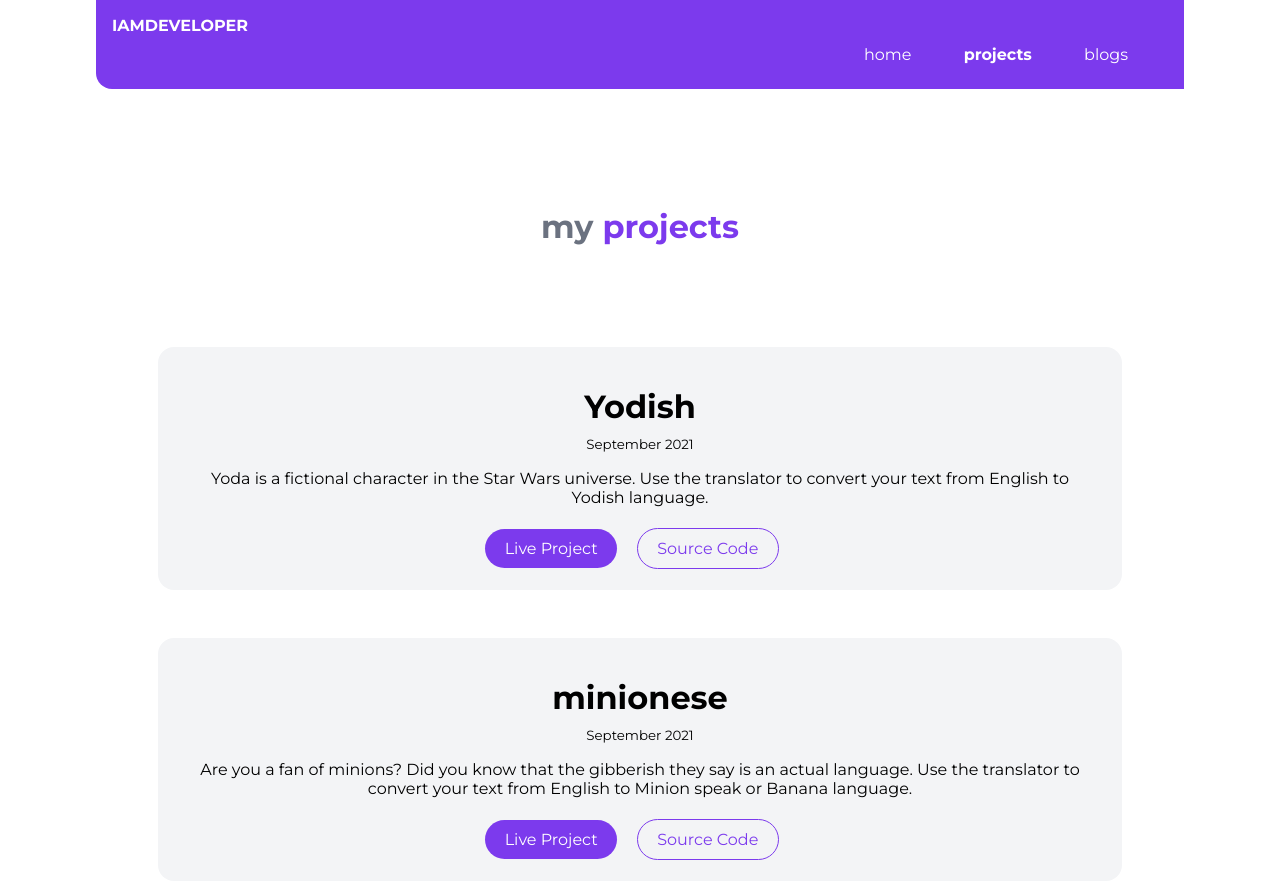
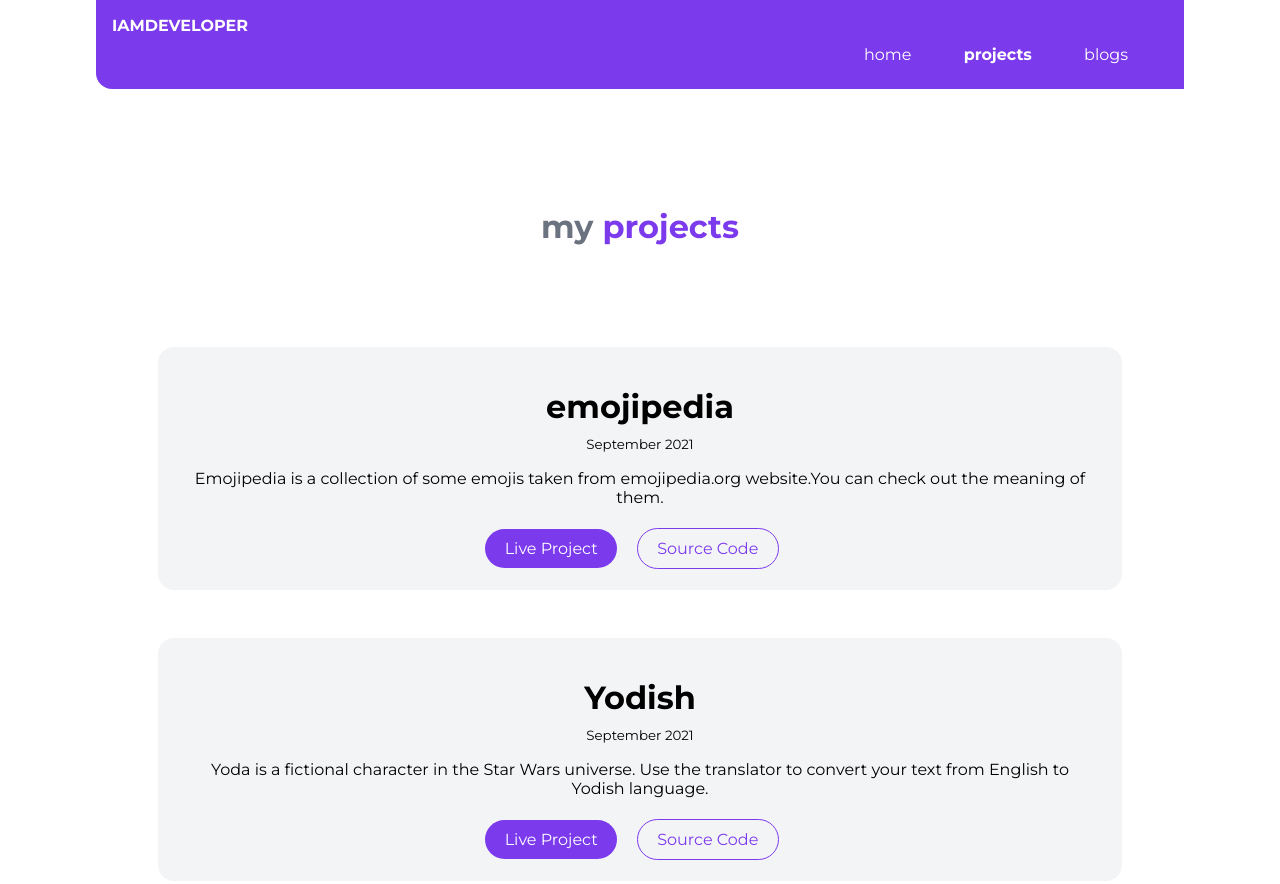
Before and after one commit to AtulPant2704/atulpant-site, a plain HTML site: page projects.html in a window 1280 px wide. Shown: the top 884 px of the page. Drawn offline with Linux system fonts and the light colour scheme.

Commit message:
added new project

```diff
--- a/projects.html
+++ b/projects.html
@@ -26,6 +26,15 @@
         <h1 class="hero-heading">my <span class="heading-inverted"> projects</span></h1>
     </header>
     <ul class="list-non-bullet">
+        <li>
+            <div class="showcase-list container container-center ow">
+                <h1>emojipedia</h1>
+                <small>September 2021</small>
+                <p>Emojipedia is a collection of some emojis taken from emojipedia.org website.You can check out the meaning of them.</p>
+                <a class="link link-primary" href="https://emojisproject.netlify.app/">Live Project</a>
+                <a class="link link-secondary" href="https://github.com/AtulPant2704/emojipedia">Source Code</a>
+            </div>
+        </li>
         <li>
             <div class="showcase-list container container-center ow">
                 <h1>Yodish</h1>
```
